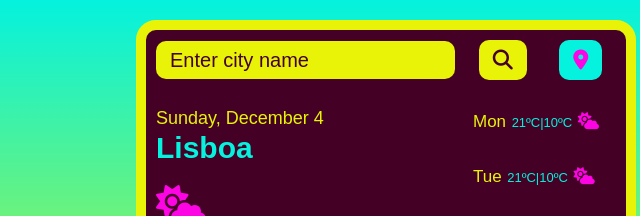
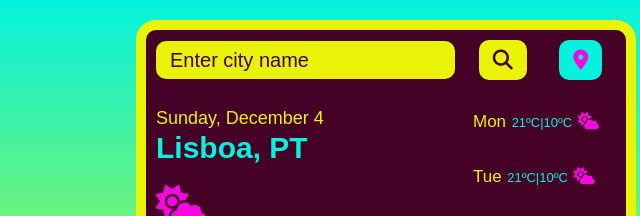
Before and after one commit to IsabelZil/weather-app, a plain HTML site: page index.html in a window 1280 px wide. Shown: the top 216 px of the page, 254-894 px from the left. Drawn offline with nearby package versions, Linux system fonts and the light colour scheme.

Commit message:
Updated index.html: added default country information

```diff
--- a/index.html
+++ b/index.html
@@ -56,7 +56,7 @@
               <div>
                 <div>
                   <h5 class="card-title"></h5>
-                  <p class="card-text display2" id="placenow">Lisboa</p>
+                  <p class="card-text display2" id="placenow">Lisboa, PT</p>
                   <p class="emoji" id="iconday">
                     <i class="fa-solid fa-cloud-sun"></i>
                   </p>
```
